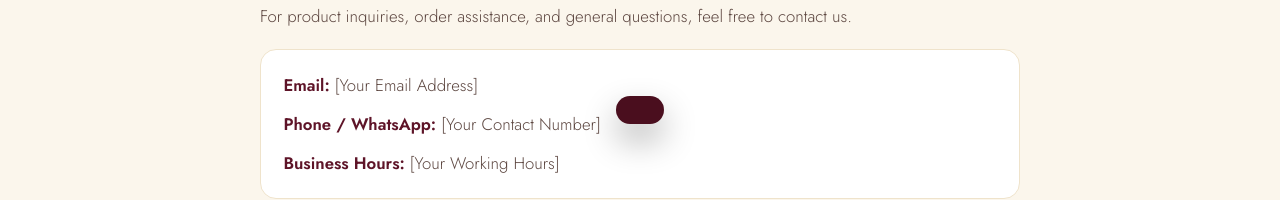
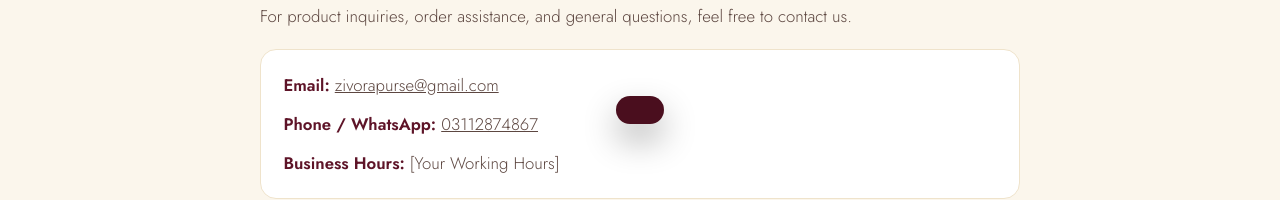
Before and after one commit to hyjmns/Zivora, a plain HTML site: page assets/contact.html in a window 1280 px wide. Shown: the part 774-974 px from the top of the page. Drawn offline with nearby package versions, Linux system fonts and the light colour scheme; no server answers.

Commit message:
Real contact details: zivorapurse@gmail.com and 03112874867 on homepage + Contact page (Business Hours still placeholder)

```diff
--- a/assets/contact.html
+++ b/assets/contact.html
@@ -74,8 +74,8 @@
       <p><b>Customer Support</b></p>
       <p>For product inquiries, order assistance, and general questions, feel free to contact us.</p>
       <div class="contact-lines">
-        <p><b>Email:</b> [Your Email Address]</p>
-        <p><b>Phone / WhatsApp:</b> [Your Contact Number]</p>
+        <p><b>Email:</b> <a href="mailto:zivorapurse@gmail.com">zivorapurse@gmail.com</a></p>
+        <p><b>Phone / WhatsApp:</b> <a href="tel:+923112874867">03112874867</a></p>
         <p><b>Business Hours:</b> [Your Working Hours]</p>
       </div>
     </div>
```
Also changed, not shown: index.html (+2 -2 lines).
